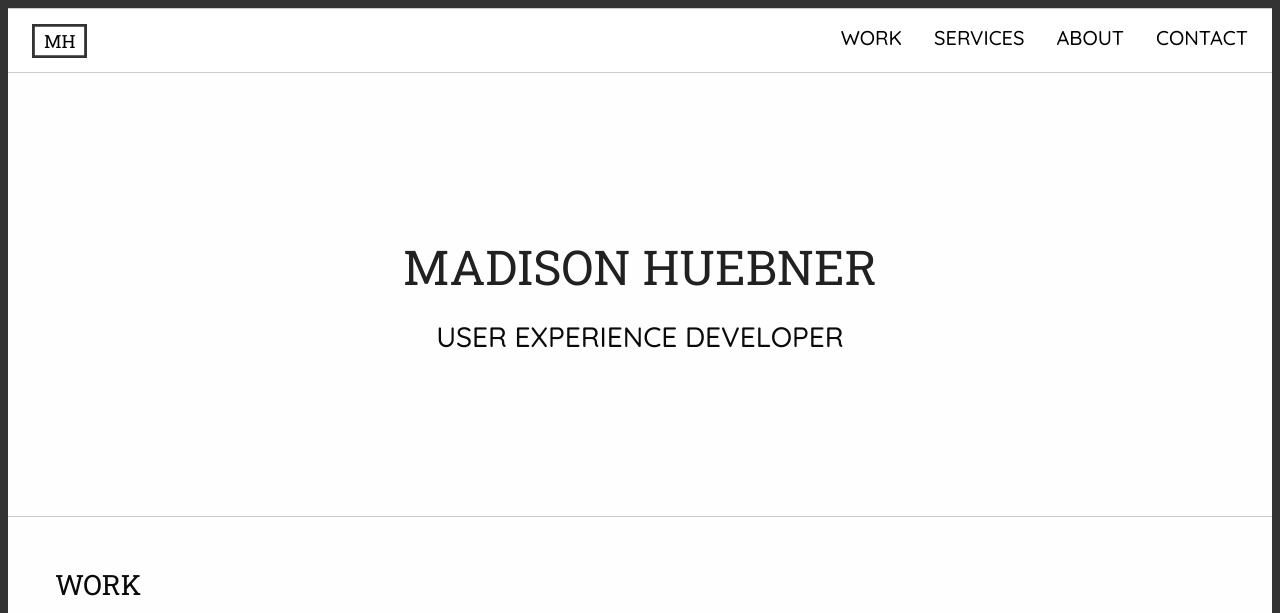
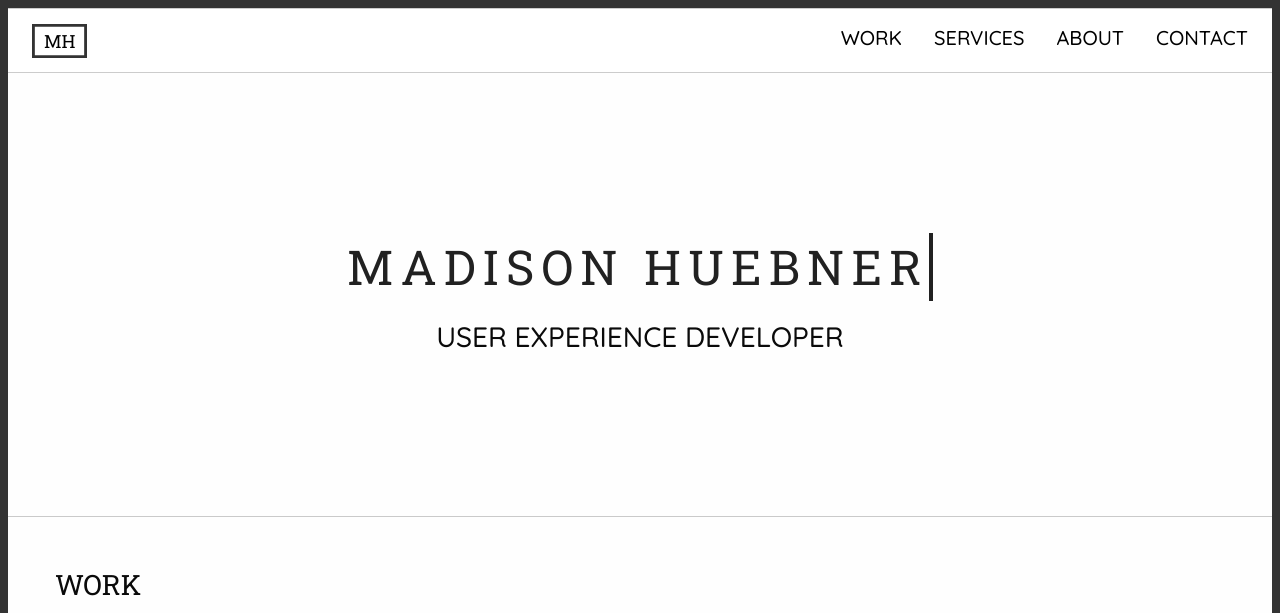
Before and after one commit to huebnema/MadisonHuebner, a website: page app/index.html in a window 1280 px wide. Shown: the top 613 px of the page. Drawn offline with Linux system fonts and the light colour scheme.

Commit message:
Add an initial typewriter animation

```diff
--- a/app/index.html
+++ b/app/index.html
@@ -40,7 +40,7 @@
         <div class="grid-x grid-padding-x">
             <div class="cell">
                 <div class="Splash">
-                    <h1 class="Splash__Title">Madison Huebner</h1>
+                    <h1 class="Splash__Title typewriter">Madison Huebner</h1>
                     <h2 class="Splash__Subtitle">User Experience Developer</h2>
                 </div>
             </div>
@@ -158,7 +158,7 @@
                 <div class="cell">
                     <p>As a small-town kid from humble beginnings, perched in front of my hearty, dial-up desktop,
                         little did I know that one day I'd be creating those experiences from the opposite side of the screen.</p>
-                    <p>When I look around at the places that make me feel at home, the 1866 farmhouse where I grew up and
+                    <p>When I look around at the places that make me feel at home, the 1800s farmhouse where I grew up and
                         my current heart-of-the-city home, I see these opposite places tied together with solid foundations. I like to
                         think I carry a little bit of Midwestern ethos in my philosophy of building solid website foundations that lend to simple interfaces.</p>
                     <p>I've got roots in marketing, anthropology, research, and human connection. I enjoy bringing
--- a/app/scss/styles.scss
+++ b/app/scss/styles.scss
@@ -115,6 +115,10 @@ li {
 
 a {
     color: $Gray;
+
+    &:hover {
+        color: $DarkGray;
+    }
 }
 
 footer {
@@ -164,6 +168,32 @@ hr {
 
 
 //Custom Styles
+
+//Reference:  https://css-tricks.com/snippets/css/typewriter-effect/
+.typewriter {
+    overflow: hidden; /* Ensures the content is not revealed until the animation */
+    border-right: .1em solid; /* The typwriter cursor */
+    white-space: nowrap; /* Keeps the content on a single line */
+    margin: 0 auto; /* Gives that scrolling effect as the typing happens */
+    letter-spacing: .15em; /* Adjust as needed */
+    animation:
+            typing 3.5s steps(40, end),
+            blink-caret .75s step-end 5;
+}
+
+/* The typing effect */
+@keyframes typing {
+    from { width: 0 }
+    to { width: 100% }
+}
+
+/* The typewriter cursor effect */
+@keyframes blink-caret {
+    from, to { border-color: transparent }
+    50% { border-color: inherit; }
+}
+
+
 .AnimateLink {
 
     &:after {
```
Also changed, not shown: app/css/styles.css.
